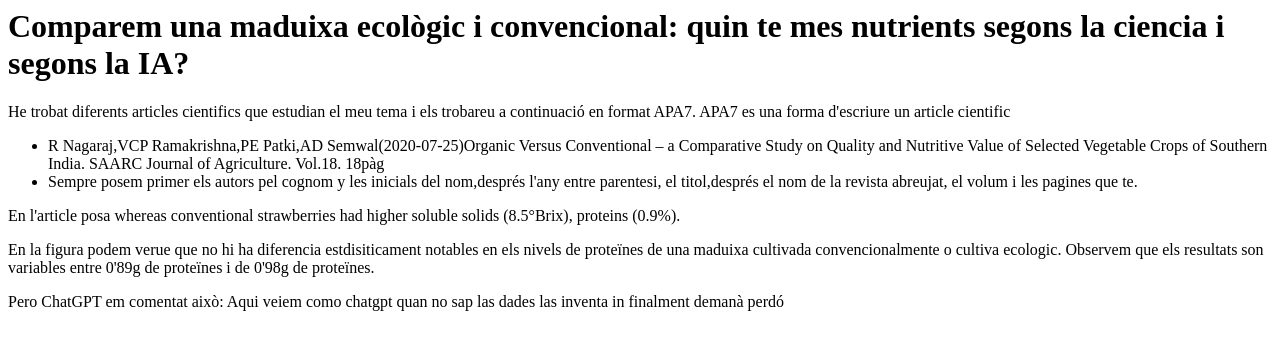
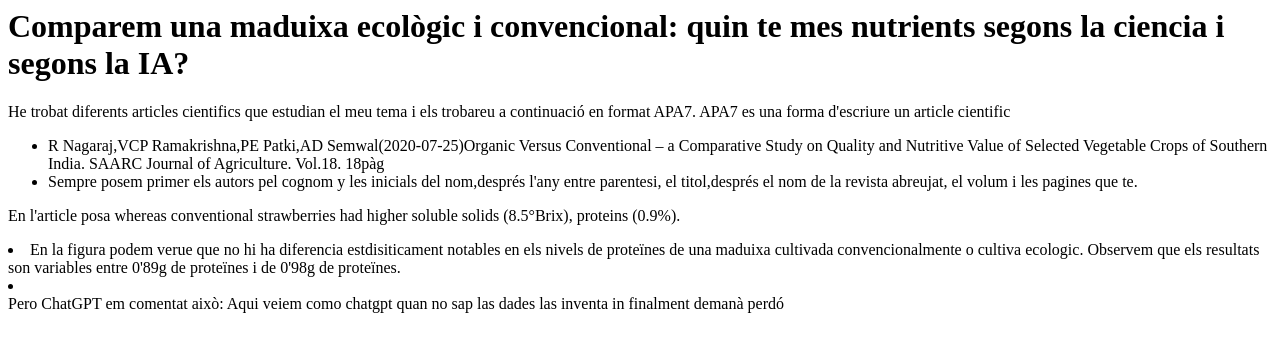
Before and after one commit to ehermoso-del/ehermoso-del.github.io, a plain HTML site: page cerca/index.html in a window 1280 px wide. Drawn offline with Linux system fonts and the light colour scheme.

Commit message:
Update index.html

```diff
--- a/cerca/index.html
+++ b/cerca/index.html
@@ -14,9 +14,9 @@
   <p> En l'article posa whereas conventional strawberries had higher soluble solids (8.5°Brix), proteins (0.9%). </p>
 
  </body>
-<p> En la figura podem verue que no hi ha diferencia estdisiticament notables en els nivels de proteïnes de una maduixa cultivada convencionalmente o cultiva ecologic.
- Observem que els resultats son variables entre 0'89g de proteïnes i de 0'98g de proteïnes. </p>
+<li> En la figura podem verue que no hi ha diferencia estdisiticament notables en els nivels de proteïnes de una maduixa cultivada convencionalmente o cultiva ecologic.
+ Observem que els resultats son variables entre 0'89g de proteïnes i de 0'98g de proteïnes. </li>
 
- Pero ChatGPT em comentat això:
+ <li></li>Pero ChatGPT em comentat això:</li>
 
  Aqui veiem como chatgpt quan no sap las dades las inventa in finalment demanà perdó
```
